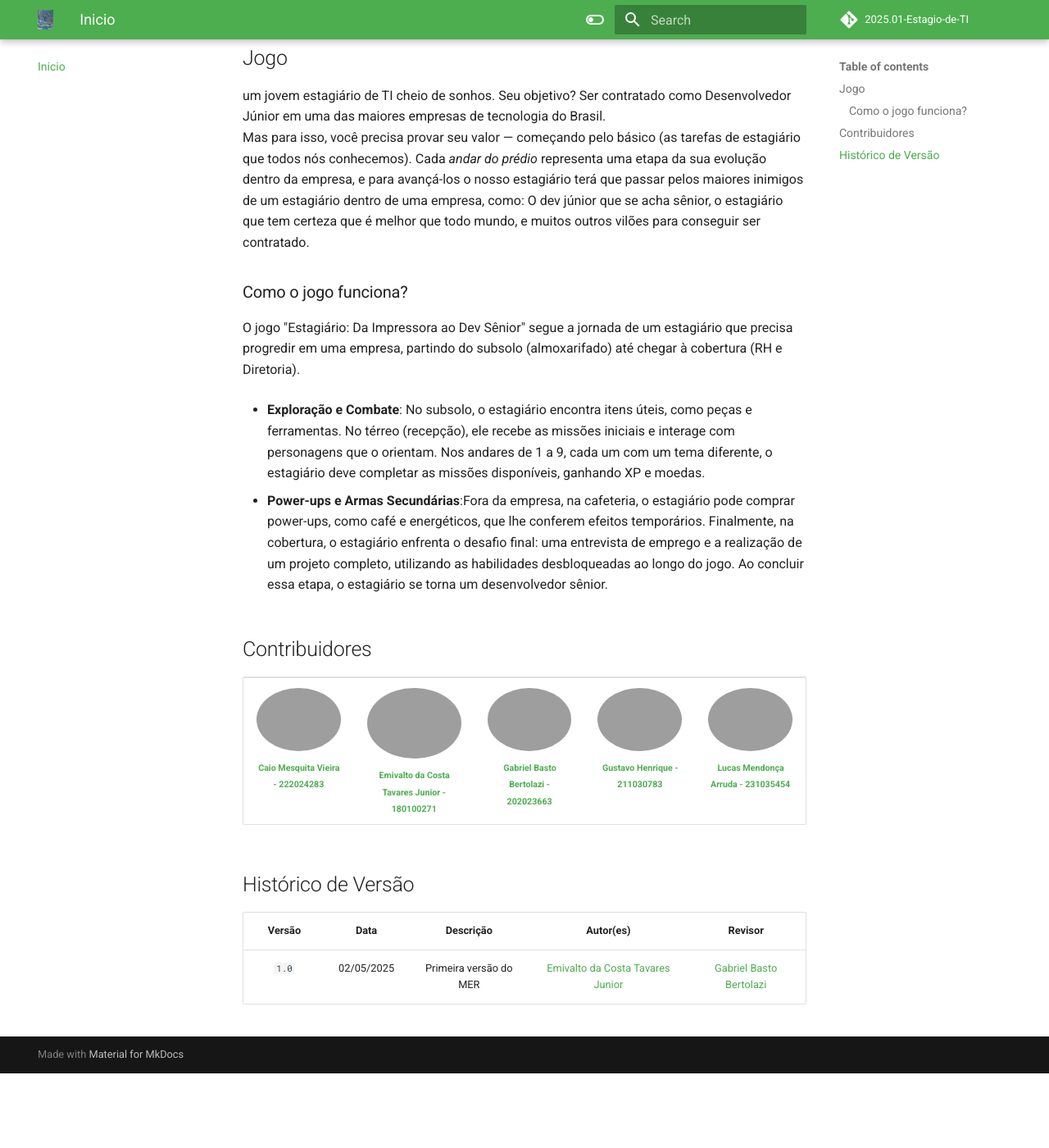
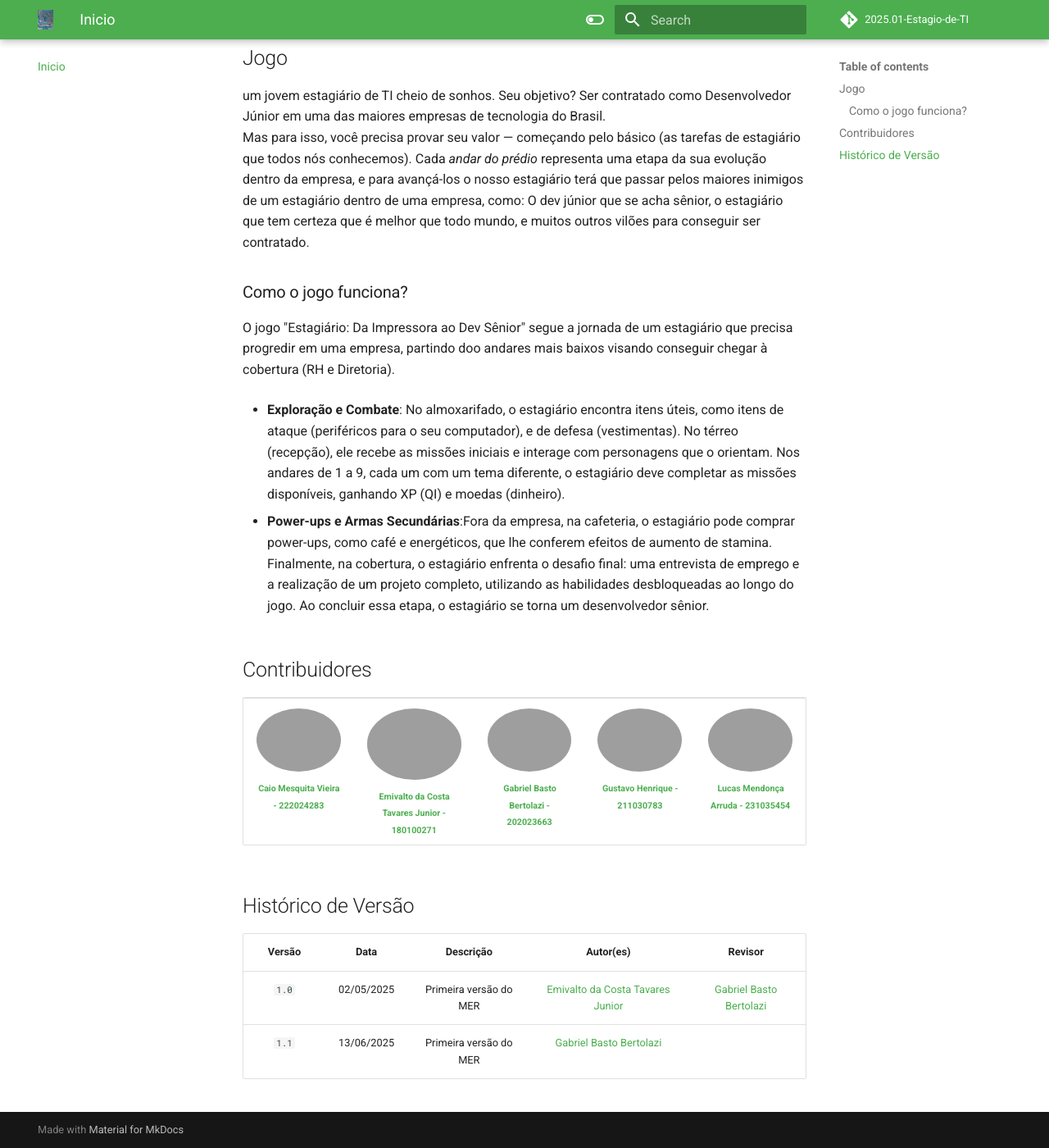
Before and after one commit to SBD1/2025.01-Estagio-de-TI, an MkDocs documentation site: the page built from docs/index.md, in a window 1280 px wide and 1400 px high, scrolled down 662 px. Shown: the whole window at 82% size. Built offline with MkDocs 1.6.1 and Material for MkDocs 9.7.7, drawn with Linux system fonts in a browser that asks for light colours; comment, search, counter and statistics services are not loaded; before the commit the page ends 1971 px from its top, so only the background shows below that.

Commit message:
index.md atualizado

```diff
--- a/docs/index.md
+++ b/docs/index.md
@@ -10,11 +10,11 @@ Mas para isso, você precisa provar seu valor — começando pelo básico (as ta
 Cada *andar do prédio* representa uma etapa da sua evolução dentro da empresa, e para avançá-los o nosso estagiário terá que passar pelos maiores inimigos de um estagiário dentro de uma empresa, como: O dev júnior que se acha sênior, o estagiário que tem certeza que é melhor que todo mundo, e muitos outros vilões para conseguir ser contratado.
 
 ### Como o jogo funciona?
-O jogo "Estagiário: Da Impressora ao Dev Sênior" segue a jornada de um estagiário que precisa progredir em uma empresa, partindo do subsolo (almoxarifado) até chegar à cobertura (RH e Diretoria).
+O jogo "Estagiário: Da Impressora ao Dev Sênior" segue a jornada de um estagiário que precisa progredir em uma empresa, partindo doo andares mais baixos visando conseguir chegar à cobertura (RH e Diretoria).
 
-- **Exploração e Combate**: No subsolo, o estagiário encontra itens úteis, como peças e ferramentas. No térreo (recepção), ele recebe as missões iniciais e interage com personagens que o orientam. Nos andares de 1 a 9, cada um com um tema diferente, o estagiário deve completar as missões disponíveis, ganhando XP e moedas.
+- **Exploração e Combate**: No almoxarifado, o estagiário encontra itens úteis, como itens de ataque (periféricos para o seu computador), e de defesa (vestimentas). No térreo (recepção), ele recebe as missões iniciais e interage com personagens que o orientam. Nos andares de 1 a 9, cada um com um tema diferente, o estagiário deve completar as missões disponíveis, ganhando XP (QI) e moedas (dinheiro).
 
-- **Power-ups e Armas Secundárias**:Fora da empresa, na cafeteria, o estagiário pode comprar power-ups, como café e energéticos, que lhe conferem efeitos temporários. Finalmente, na cobertura, o estagiário enfrenta o desafio final: uma entrevista de emprego e a realização de um projeto completo, utilizando as habilidades desbloqueadas ao longo do jogo. Ao concluir essa etapa, o estagiário se torna um desenvolvedor sênior.
+- **Power-ups e Armas Secundárias**:Fora da empresa, na cafeteria, o estagiário pode comprar power-ups, como café e energéticos, que lhe conferem efeitos de aumento de stamina. Finalmente, na cobertura, o estagiário enfrenta o desafio final: uma entrevista de emprego e a realização de um projeto completo, utilizando as habilidades desbloqueadas ao longo do jogo. Ao concluir essa etapa, o estagiário se torna um desenvolvedor sênior.
 
 ## Contribuidores
 
@@ -61,3 +61,4 @@ O jogo "Estagiário: Da Impressora ao Dev Sênior" segue a jornada de um estagi
 | Versão | Data | Descrição | Autor(es) | Revisor |
 | :-: | :-: | :-: | :-: | :-: |
 | `1.0`  | 02/05/2025 | Primeira versão  do MER  | [Emivalto da Costa Tavares Junior](https://github.com/EmivaltoJrr)  | [Gabriel Basto Bertolazi](https://github.com/Bertolazi) |
+| `1.1`  | 13/06/2025 | Primeira versão  do MER  | [Gabriel Basto Bertolazi](https://github.com/Bertolazi)  |  |
```
